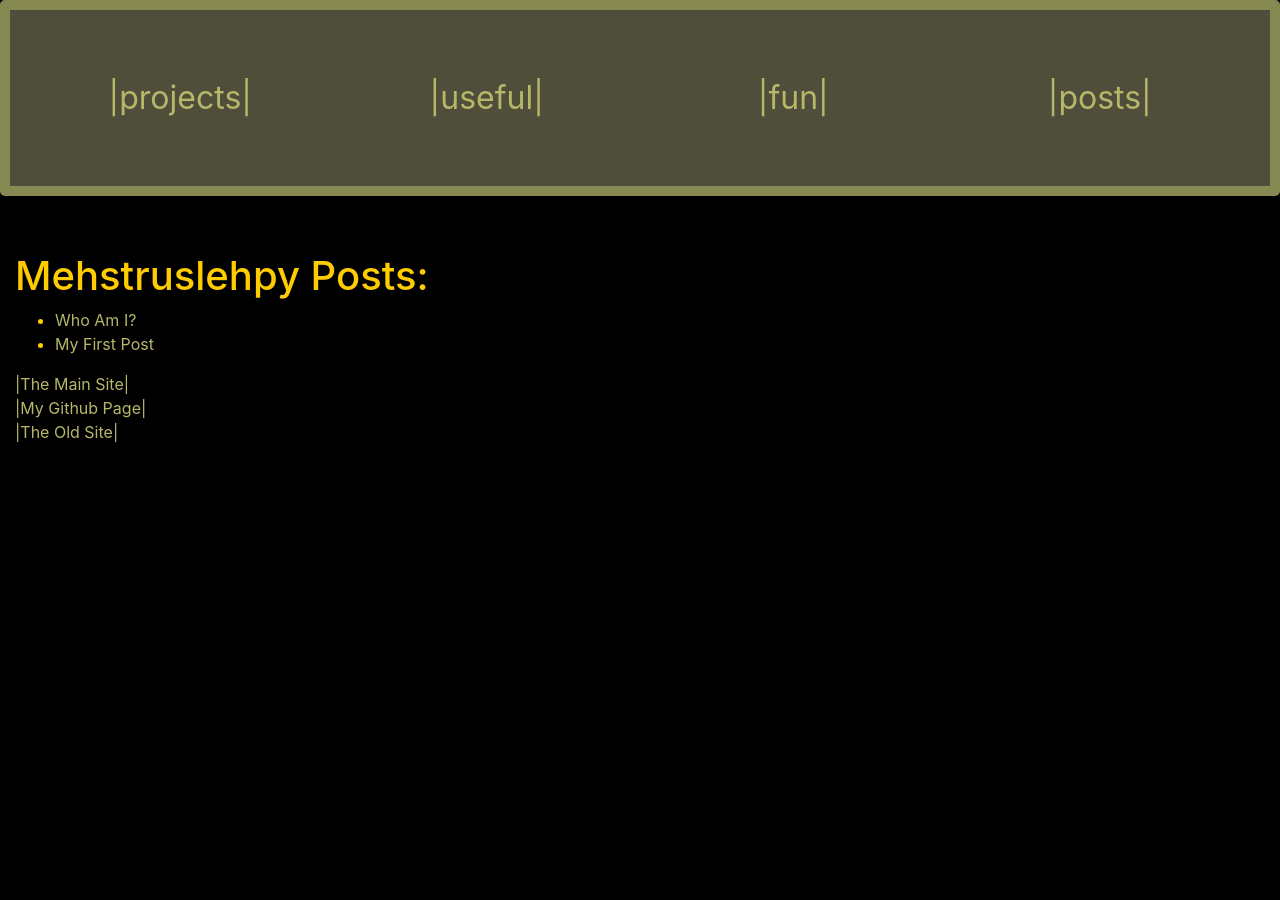
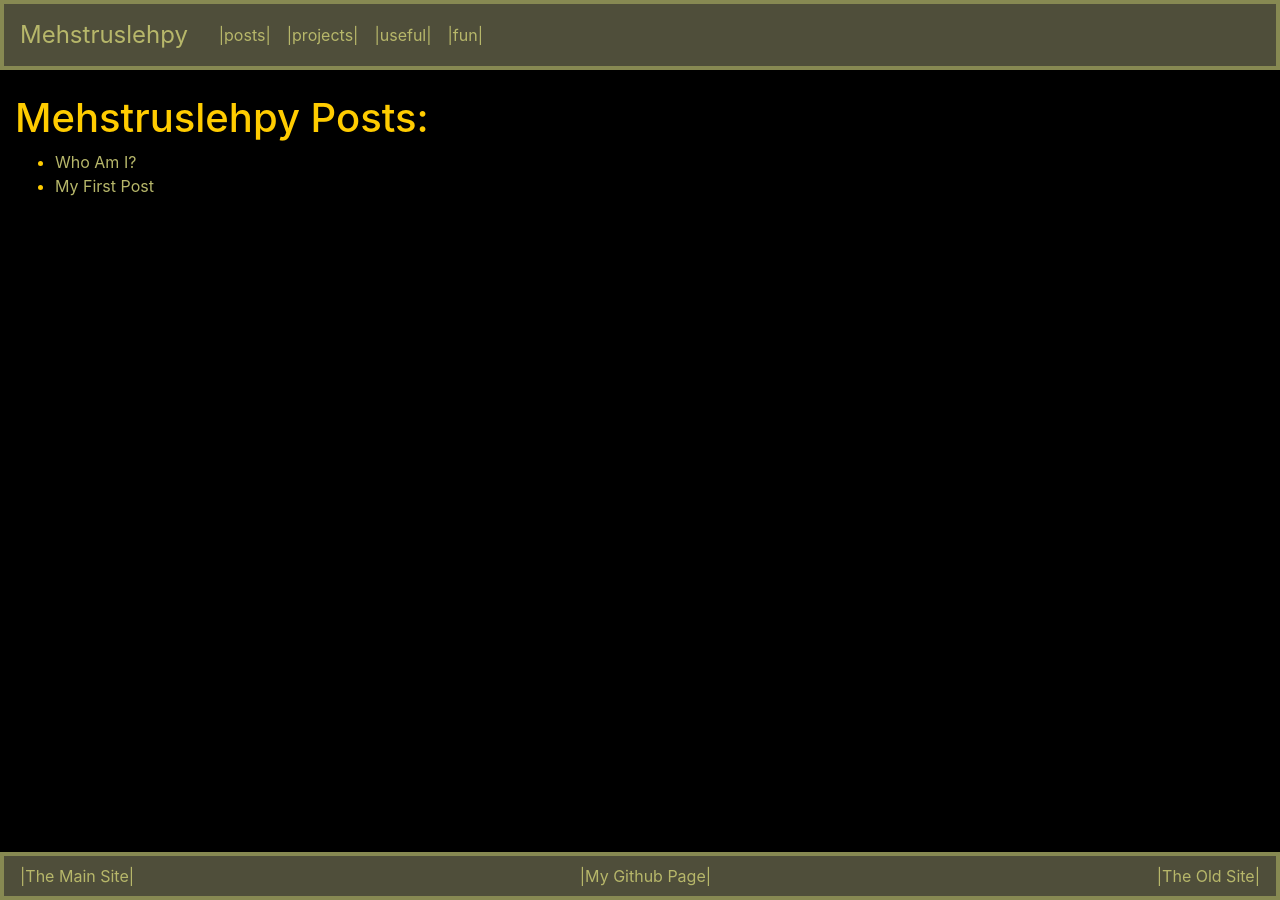
Before and after one commit to mehstruslehpy/Mehstruslehpy-Neocities-Jekyll-Site, a Jekyll site: the page built from index.html, in a window 1280 px wide. Built offline with Jekyll 4.4.1, drawn with Linux system fonts in a browser that asks for light colours; nearby versions of some CDN libraries; Markdown is read by kramdown in place of the engine named in the settings.

Commit message:
added better navbar and footer to website

```diff
--- a/_layouts/layout.html
+++ b/_layouts/layout.html
@@ -20,8 +20,7 @@
 
 
   <body>
-	<div class="jumbotron">
-  	<!-- for globally navigating around -->
+	<!--<div class="jumbotron">
 		<div class="row">
 			<div class="col-sm-3"><a href="/projects.html">|projects|</a></div>
 			<div class="col-sm-3"><a href="/useful.html">|useful|</a></div>
@@ -29,8 +28,26 @@
 			<div class="col-sm-3"><a href="/index.html">|posts|</a></div>
 		</div>
 	</div>
-	<br>
-  	<!-- the main content -->
+	<br>-->
+
+<nav class="navbar navbar-expand-lg">
+<!--<nav class="navbar">-->
+<a class="navbar-brand special-navtext" href="/">Mehstruslehpy&nbsp;</a>
+<button class="navbar-toggler" type="button" data-toggle="collapse" data-target="#navbarNavAltMarkup" aria-controls="navbarNavAltMarkup" aria-expanded="false" aria-label="Toggle navigation">
+<span class="navbar-toggler-icon"></span>
+</button>
+<div class="collapse navbar-collapse" id="navbarNavAltMarkup">
+<div class="navbar-nav">
+<span class="sr-only">(current)</span></a>
+<a class="nav-item nav-link" href="/">|posts|</a>
+<a class="nav-item nav-link" href="/projects.html">|projects|</a>
+<a class="nav-item nav-link" href="/useful.html">|useful|</a>
+<a class="nav-item nav-link" href="/fun.html">|fun|</a>
+</div>
+</div>
+</nav>
+<br>
+<!-- the main content -->
 	<div class="container-fluid">
 	    <header>
 	      <!--<h1><a href="/">{{ page.title }}</a></h1>-->
@@ -41,9 +58,12 @@
 			{{ content }}
 	    </section>
 	</div>
-	<div class="col-sm-4"><a href="/index.html">|The Main Site|</a></div>
-	<div class="col-sm-4"><a href="https://github.com/mehstruslehpy">|My Github Page|</a></div>
-	<div class="col-sm-4"><a href="/oldsite/index.html">|The Old Site|</a></div>
+
+<div class="navbar fixed-bottom">
+<a href="/index.html">|The Main Site|</a>
+<a href="https://github.com/mehstruslehpy">|My Github Page|</a>
+<a href="/oldsite/index.html">|The Old Site|</a>
+</div>
 
   </body>
 </html>
--- a/assets/css/main.scss
+++ b/assets/css/main.scss
@@ -11,13 +11,14 @@ html,body
 	font-family:sans-serif monospace;
 	font:monospace;
 	color:$textyellow;
-	//styling for links
+  padding-bottom: 70px;
+  //styling for links
   a
   {
-    	//background-color:black;
+    //background-color:black;
 		color:#f5f7cd;
 		text-decoration:none;
-    	&:link
+    &:link
 		{
 			color:#b7b76a;
 		}
@@ -30,6 +31,21 @@ html,body
 			color:red;
 		}
 	}
+	.navbar,.navbar-fixed-bottom,.navbar-toggler
+  {
+  	background-color:#4f4e3a;
+		//outline: 2px solid-black;
+		border: .25em solid;
+		border-color: #878952;
+    font-size: 1em;
+    //.navbar-brand
+    .special-navtext
+    {
+      font-size: 1.5em;
+			color:#b7b76a;
+    }
+		//text-align:center;
+  }
 	.jumbotron
 	{
 		background-color:#4f4e3a;
@@ -62,7 +78,6 @@ html,body
 			background-color:#434739;
 			color:black;
 	}
-
   //styling for collapse
   //the part that expands/collapses
   button
--- a/index.html
+++ b/index.html
@@ -2,7 +2,6 @@
 layout: layout
 title: "Mehstruslehpy Posts:"
 ---
-
 <div class="content">
   <div class="related">
     <ul>
```
